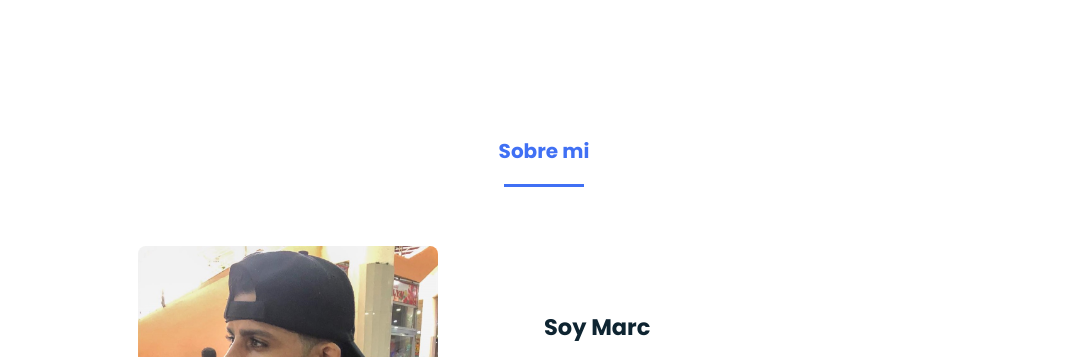
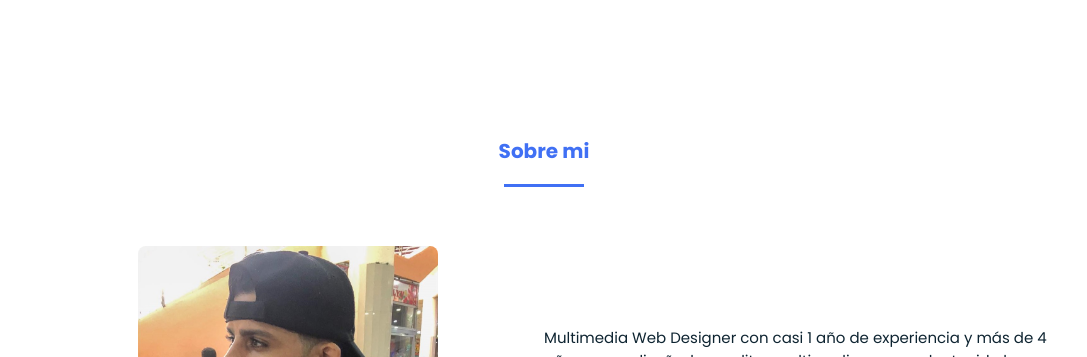
Before and after one commit to SirNadie/MarcPortfolio, a plain HTML site: page index.html in a window 1280 px wide. Shown: the part 535-892 px from the top of the page, without its empty margins (96-1183 px from the left). Drawn offline with nearby package versions, Linux system fonts and the light colour scheme.

Commit message:
footer updated

```diff
--- a/index.html
+++ b/index.html
@@ -52,7 +52,7 @@
           <img src="assets/img/about.jpg" alt="">
         </div>
         <div>
-          <h2 class="about__subtitle">Soy Marc</h2>
+          <!-- <h2 class="about__subtitle">Soy Marc</h2> -->
           <p class="about__text">Multimedia Web Designer con casi 1 año de experiencia y más de 4 años como diseñador y editor
             multimedia, pero no he tenido la oportunidad de trabajar para una empresa.
             Domino los principales lenguajes de programación web. También tengo experiencia con programas de edición
@@ -164,9 +164,9 @@
   <footer class="footer">
     <p class="footer__title">Marc</p>
     <div class="footer__social">
-      <!-- <a href="#" class="footer__icon"><i class="bx bxl-facebook"></i></a>
+      <!-- <a href="#" class="footer__icon"><i class="bx bxl-facebook"></i></a> -->
       <a href="#" class="footer__icon"><i class="bx bxl-instagram"></i></a>
-      <a href="#" class="footer__icon"><i class="bx bxl-twitter"></i></a> -->
+      <!-- <a href="#" class="footer__icon"><i class="bx bxl-twitter"></i></a> -->
     </div>
     <p>&#169; 2023 Todos los derechos reservados</p>
   </footer>
```
